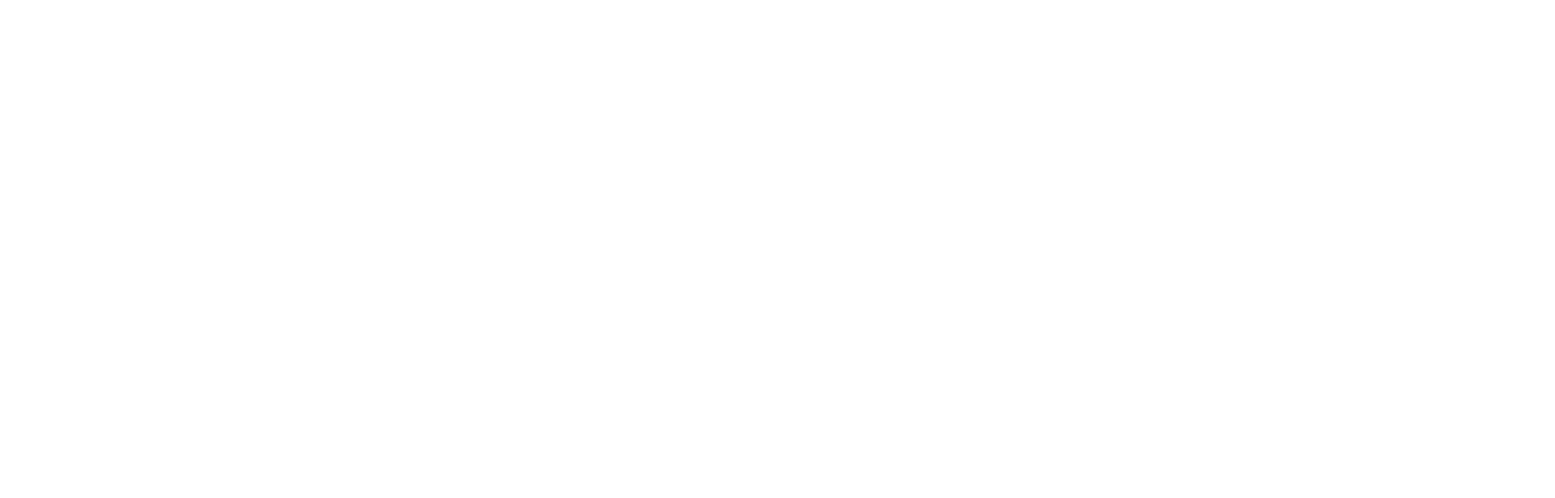
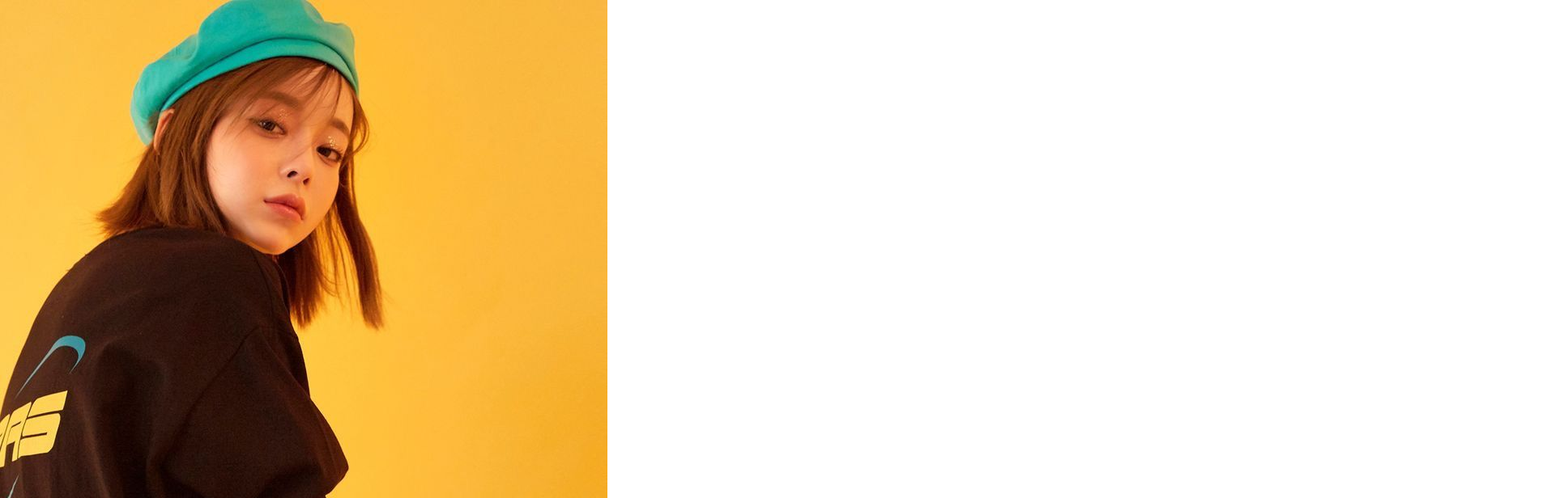
Before and after one commit to nickelzon/swiperjs-posts-app, a React (Vite) app: page / in a window 1280 px wide. Shown: the top 616 px of the page at 81% size, 1920 px wide, since content can reach past the window. Built offline with nearby package versions, Linux system fonts and the light colour scheme.

Commit message:
swiperjs

```diff
--- a/src/App.tsx
+++ b/src/App.tsx
@@ -1,5 +1,30 @@
+//swiper
+import { Swiper, SwiperSlide } from "swiper/react";
+import "swiper/css";
+import "swiper/css/navigation";
+import "swiper/css/pagination";
+import "swiper/css/scrollbar";
+import { yellow } from "./assets";
+
 const App = () => {
-  return <div></div>;
+  return (
+    <div className="root border-2">
+      <Swiper
+        className="swiper"
+        spaceBetween={50}
+        slidesPerView={1}
+        onSlideChange={() => console.log("slide change")}
+        onSwiper={(swiper) => console.log(swiper)}
+      >
+        <SwiperSlide>
+          <img src={yellow} alt="girl1" />
+        </SwiperSlide>
+        <SwiperSlide>
+          <img src={yellow} alt="girl1" />
+        </SwiperSlide>
+      </Swiper>
+    </div>
+  );
 };
 
 export default App;
```
